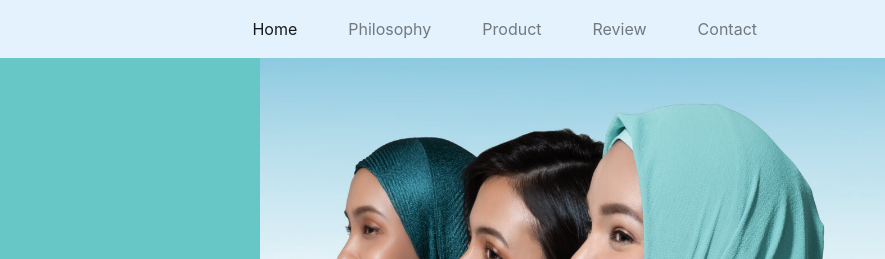
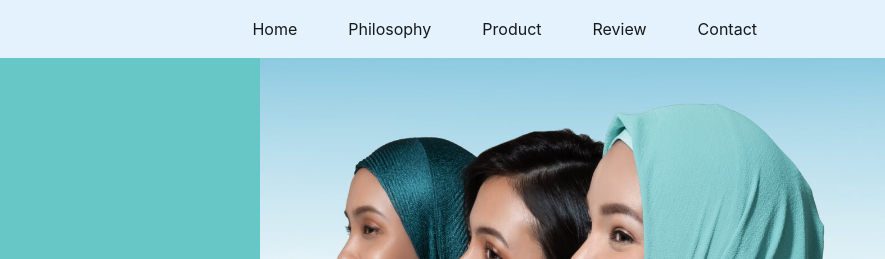
Before and after one commit to AnnisaFadila069/PresentasiProduk, a plain HTML site: page index.html in a window 1280 px wide. Shown: the top 259 px of the page, 395-1280 px from the left. Drawn offline with nearby package versions, Linux system fonts and the light colour scheme.

Commit message:
index.html

```diff
--- a/index.html
+++ b/index.html
@@ -64,10 +64,10 @@
       <div class="collapse navbar-collapse" id="navbarNavAltMarkup">
         <div class="navbar-nav ml-auto">
           <a class="nav-item nav-link active" href="#inspiring-beauty">Home <span class="sr-only">(current)</span></a>
-          <a class="nav-item nav-link" href="#tagline">Philosophy</a>
-          <a class="nav-item nav-link" href="#produk">Product</a>
-          <a class="nav-item nav-link" href="#review">Review</a>
-          <a class="nav-item nav-link" href="#kontak">Contact</a>
+          <a class="nav-item nav-link active" href="#tagline">Philosophy</a>
+          <a class="nav-item nav-link active" href="#produk">Product</a>
+          <a class="nav-item nav-link active" href="#review">Review</a>
+          <a class="nav-item nav-link active" href="#kontak">Contact</a>
         </div>
       </div>
     </div>
@@ -75,7 +75,7 @@
   <!-- Navbar Akhir -->
 
   <!-- Inspiring Beauty -->
-  <section class="page-section pt-1 n3"  id="inspiring-beauty" >
+  <section class="page-section pt-1 n3" id="inspiring-beauty">
     <div class="row align-items-center g-0 mt-5" style="background-color:#67c7c6;">
       <div class="col-md ">
         <div class="px-3 px-lg-5 py-5 mx-lg-5">
@@ -93,7 +93,7 @@
   </section>
 
   <!-- Filosofi wardah -->
-  <section class="page-section"  id="tagline">
+  <section class="page-section" id="tagline">
     <div class="container text-center my-5 position-relative pt-2">
       <br>
       <h3 class="my-3" style="color: #5c6b769b;">THE WARDAH PHILOSOPHY</h3>
@@ -302,7 +302,7 @@
   </section>
 
   <!-- Review -->
-  <section class="page-section"  id="review">
+  <section class="page-section" id="review">
     <div class="text-center"><br><br>
       <h1> Customer's <span>Review<br><br></span></h1>
     </div>
```
Lines whose indentation alone changed are shown as unchanged.
